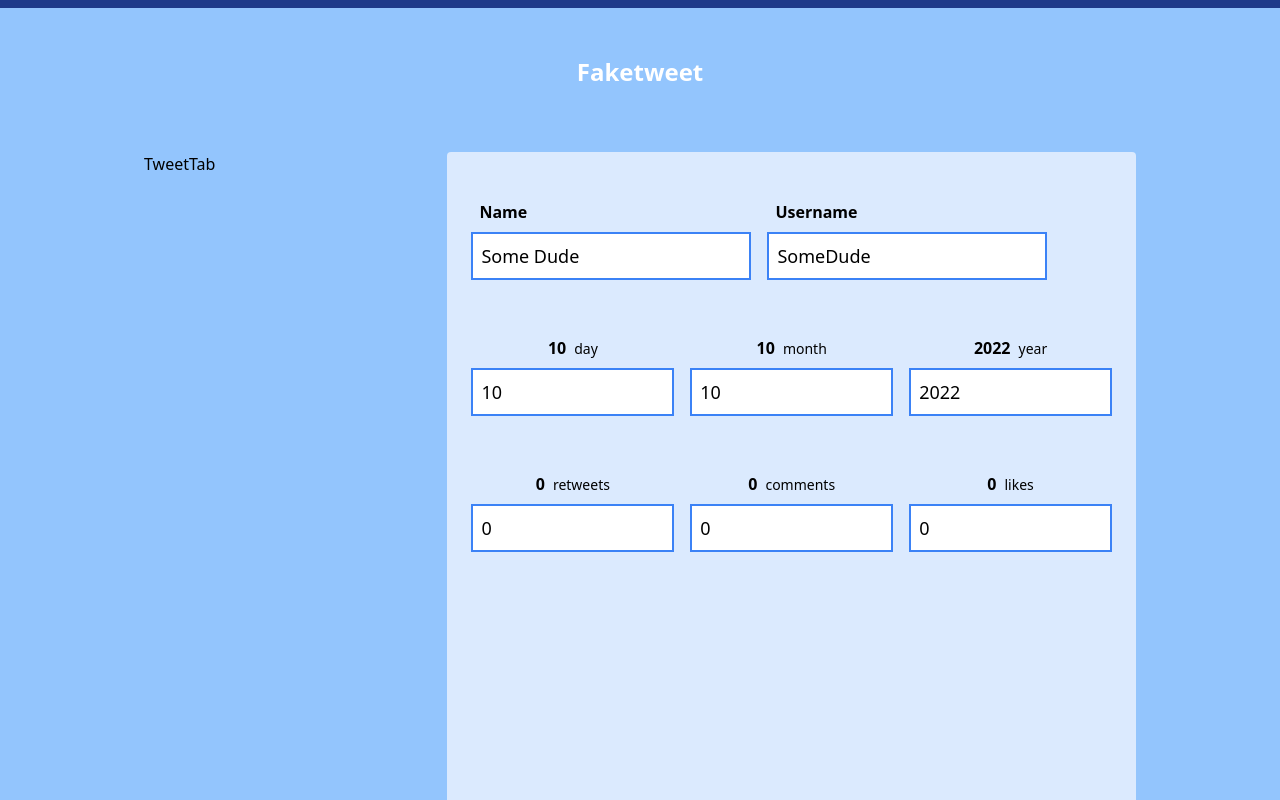
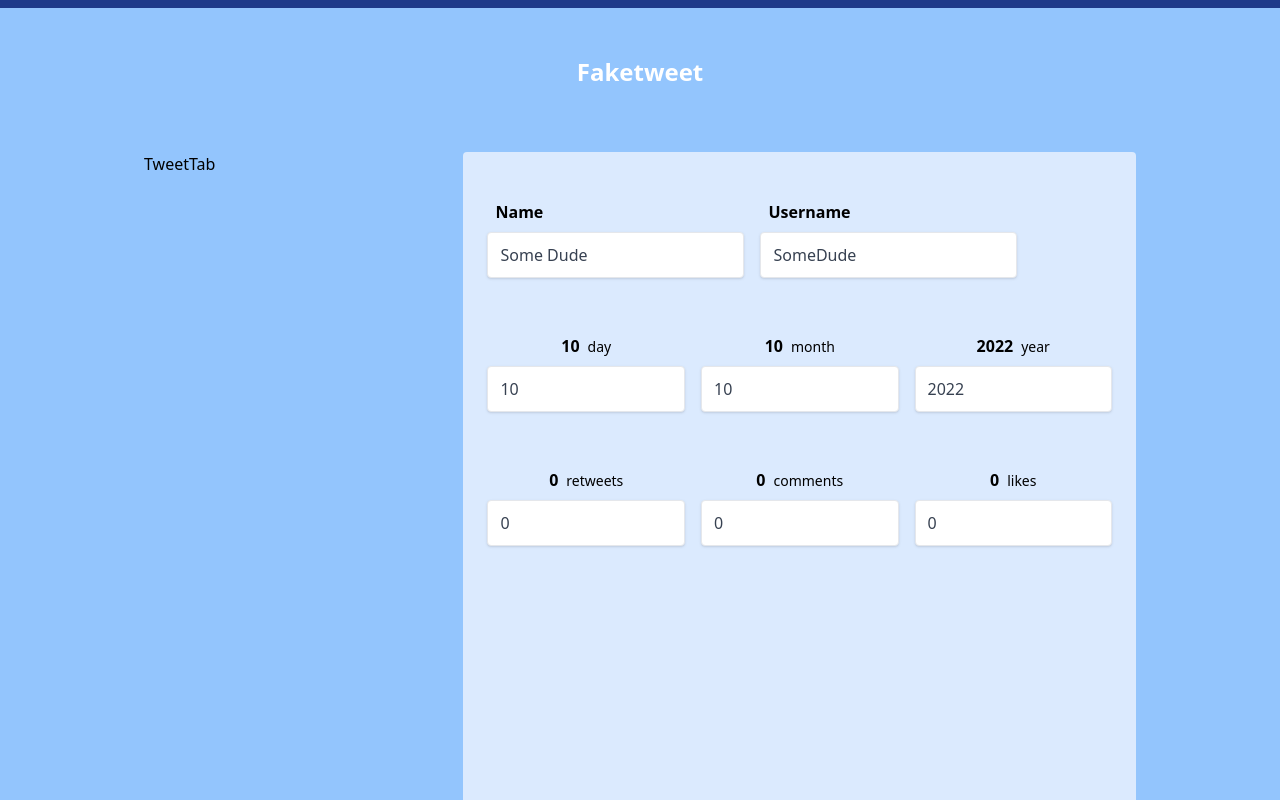
Before and after one commit to iaseth/faketweet, a React (Create React App) app: page / in a window 1280 px wide. Shown: the top 800 px of the page. Built offline with nearby package versions, Linux system fonts and the light colour scheme.

Commit message:
Added component InputBox to be used in all inputs

```diff
--- a/src/Faketweet/EditorTab/Utils.js
+++ b/src/Faketweet/EditorTab/Utils.js
@@ -1,3 +1,9 @@
+
+
+
+function InputBox ({type, defaultValue, onChange}) {
+	return <input type={type} defaultValue={defaultValue} onChange={onChange} className="shadow appearance-none border rounded w-full py-3 px-3 text-base text-gray-700 leading-tight focus:outline-none focus:shadow-outline" />;
+}
 
 
 
@@ -35,7 +41,7 @@ export function TextInput ({
 				<h2 className="px-2 py-2 font-bold">{title}</h2>
 			</div>
 			<div>
-				<input type='text' defaultValue={text} onChange={handleChange} className="w-full text-lg px-2 py-2 border-2 border-blue-500" />
+				<InputBox type='text' defaultValue={text} onChange={handleChange} />
 			</div>
 		</div>
 	);
@@ -76,7 +82,7 @@ export function NumberInput ({
 				</h2>
 			</div>
 			<div>
-				<input type='text' defaultValue={num} onChange={handleChange} className="w-full text-lg px-2 py-2 border-2 border-blue-500" />
+				<InputBox type='text' defaultValue={num} onChange={handleChange} />
 			</div>
 		</div>
 	);
@@ -117,7 +123,7 @@ export function StatInput ({
 				</h2>
 			</div>
 			<div>
-				<input type='text' defaultValue={stat} onChange={handleChange} className="w-full text-lg px-2 py-2 border-2 border-blue-500" />
+				<InputBox type='text' defaultValue={stat} onChange={handleChange} />
 			</div>
 		</div>
 	);
```
